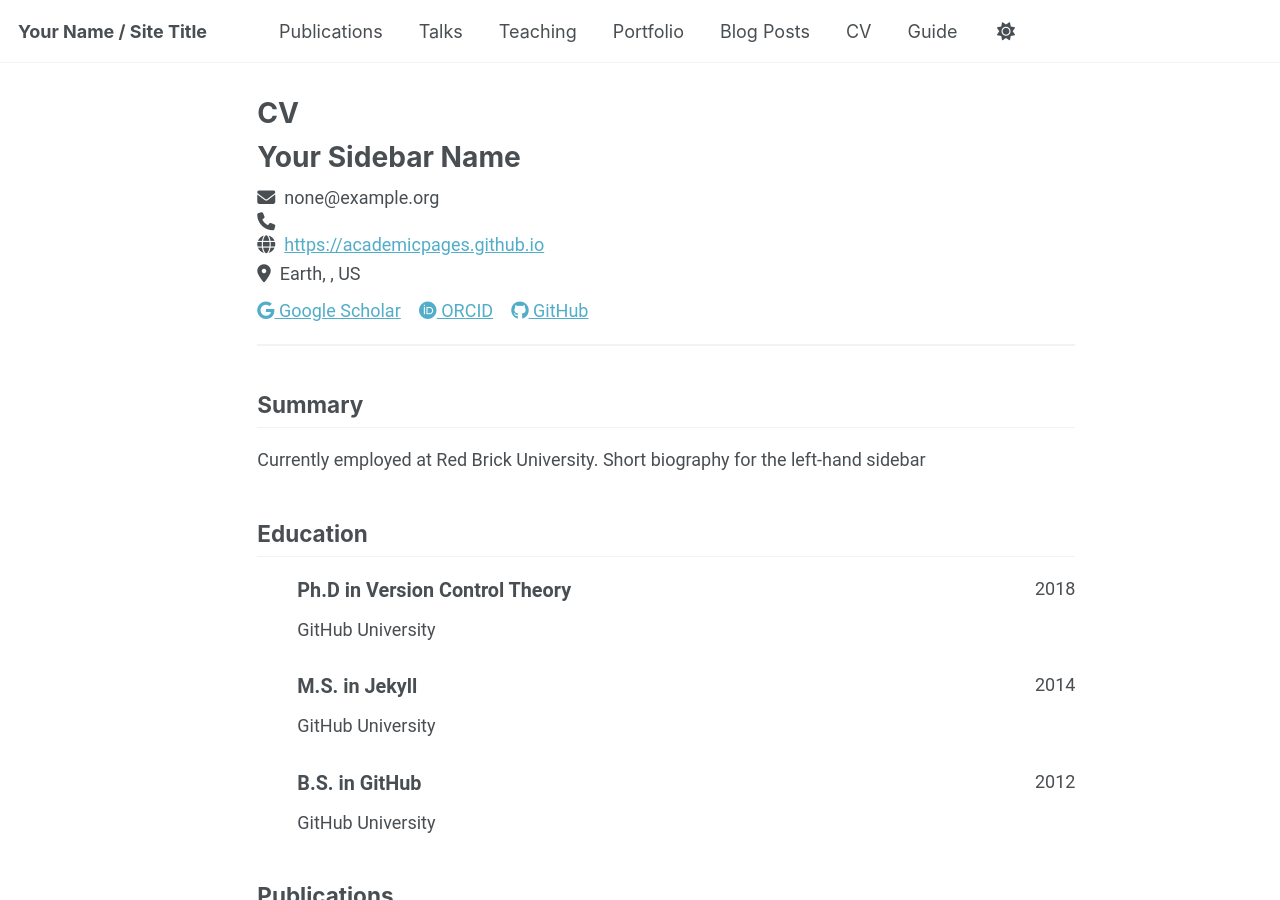
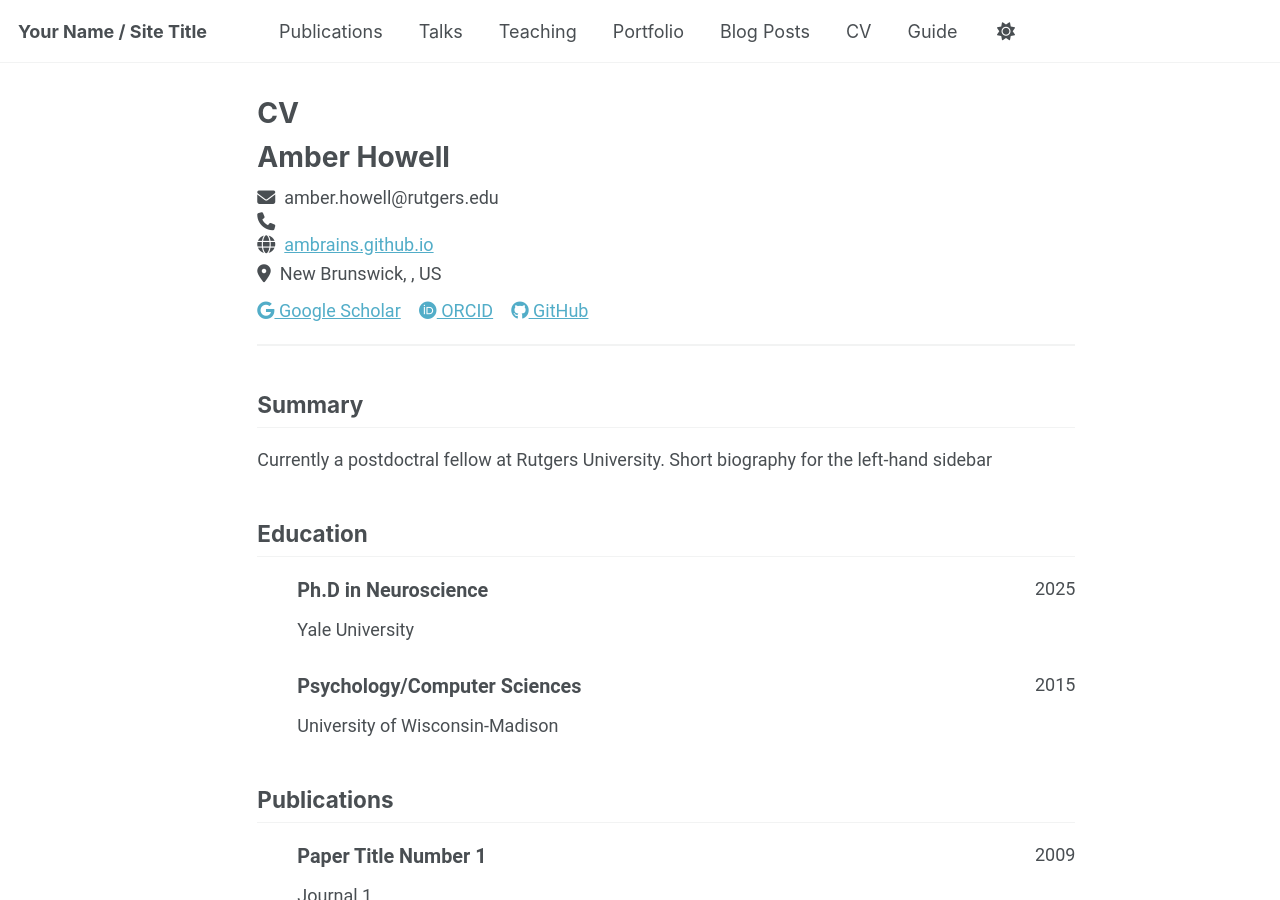
Before and after one commit to ambrains/ambrains.github.io, a Jekyll site: the page built from _pages/cv-json.md, in a window 1280 px wide and 900 px high. Built offline with Jekyll 4.4.1, drawn with Linux system fonts in a browser that asks for light colours; a script bundle is joined from its source files by our own code; library files that are not in the unit come from our copies.

Commit message:
Update cv.json

```diff
--- a/_data/cv.json
+++ b/_data/cv.json
@@ -1,14 +1,14 @@
 {
   "basics": {
-    "name": "Your Sidebar Name",
-    "email": "none@example.org",
+    "name": "Amber Howell",
+    "email": "amber.howell@rutgers.edu",
     "phone": "",
-    "website": "https://academicpages.github.io",
-    "summary": "Currently employed at Red Brick University. Short biography for the left-hand sidebar",
+    "website": "ambrains.github.io",
+    "summary": "Currently a postdoctral fellow at Rutgers University. Short biography for the left-hand sidebar",
     "location": {
       "address": "",
       "postalCode": "",
-      "city": "Earth",
+      "city": "New Brunswick",
       "countryCode": "US",
       "region": ""
     },
@@ -16,49 +16,40 @@
       {
         "network": "Google Scholar",
         "username": "",
-        "url": "https://scholar.google.com/citations?user=PS_CX0AAAAAJ"
+        "url": "https://scholar.google.com/citations?user=NiFsGm8AAAAJ&hl=en"
       },
       {
         "network": "ORCID",
         "username": "",
-        "url": "https://orcid.org/yourorcidurl"
+        "url": "https://orcid.org/0000-0001-9709-8523"
       },
       {
         "network": "GitHub",
-        "username": "academicpages",
-        "url": "https://github.com/academicpages"
+        "username": "ambrains",
+        "url": "https://github.com/ambrains"
       }
     ]
   },
   "work": [],
   "education": [
     {
-      "institution": "GitHub University",
-      "area": "Ph.D in Version Control Theory",
+      "institution": "Yale University",
+      "area": "Ph.D in Neuroscience",
       "studyType": "",
-      "startDate": "",
-      "endDate": "2018",
+      "startDate": "2018",
+      "endDate": "2025",
       "gpa": null,
       "courses": []
     },
     {
-      "institution": "GitHub University",
-      "area": "M.S. in Jekyll",
+      "institution": "University of Wisconsin-Madison",
+      "area": "Psychology/Computer Sciences",
       "studyType": "",
-      "startDate": "",
-      "endDate": "2014",
+      "startDate": "2011",
+      "endDate": "2015",
       "gpa": null,
       "courses": []
     },
-    {
-      "institution": "GitHub University",
-      "area": "B.S. in GitHub",
-      "studyType": "",
-      "startDate": "",
-      "endDate": "2012",
-      "gpa": null,
-      "courses": []
-    }
   ],
   "skills": [],
   "languages": [],
```
